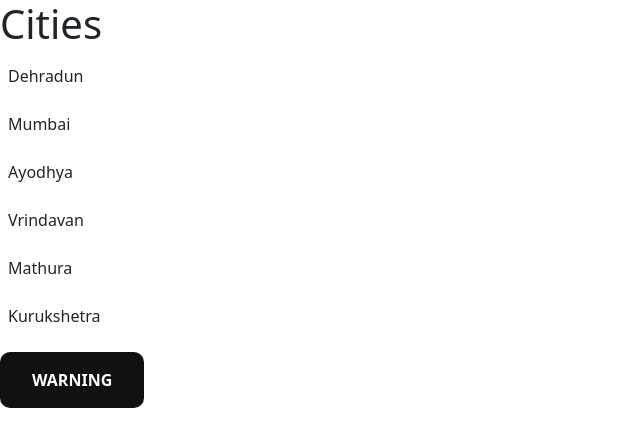
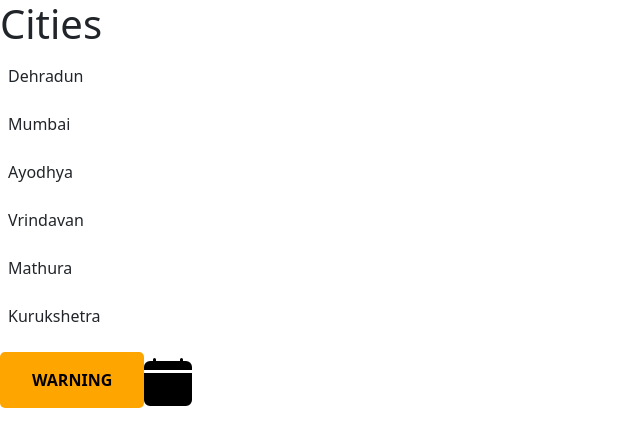
Before and after one commit to Ayroid/React-Mosh, a React (Vite) app in the folder ace/: page / in a window 1280 px wide. Shown: the top 446 px of the page, without its empty margins (0-640 px from the left). Built offline with nearby package versions, Linux system fonts and the light colour scheme; the HTML template or start-up script is replaced by a standard one.

Commit message:
Button.module.css modified

```diff
--- a/ace/package.json
+++ b/ace/package.json
@@ -13,6 +13,7 @@
     "bootstrap": "^5.3.0",
     "react": "^18.2.0",
     "react-dom": "^18.2.0",
+    "react-icons": "^4.10.1",
     "styled-components": "^6.0.5"
   },
   "devDependencies": {
--- a/ace/src/App.tsx
+++ b/ace/src/App.tsx
@@ -2,6 +2,7 @@ import { useState } from "react";
 import Alert from "./components/Alert/Alert";
 import Button from "./components/Button/Button";
 import ListGroup from "./components/ListGroup";
+import { BsFillCalendarFill } from "react-icons/bs";
 
 const App = () => {
   const btnType = "warning";
@@ -55,6 +56,10 @@ const App = () => {
       >
         {btnValue}
       </Button>
+
+      {/* Icon Component */}
+
+      <BsFillCalendarFill color="black" size="3rem" />
     </div>
   );
 };
--- a/ace/src/components/Button/Button.module.css
+++ b/ace/src/components/Button/Button.module.css
@@ -1,12 +1,52 @@
-.customBtn{
-    background-color: #111111;
+.btn{
+    padding: 1rem 2rem;
+    border-radius: 5px;
     border: none;
+    font-size: 16px;
+    font-weight: 600;
+}
+
+.btnPrimary{
+    background-color: blue;
     color: white;
-    padding: 16px 32px;
-    text-align: center;
-    border-radius: 10px;
-    text-decoration: none;
-    display: inline-block;
-    font-size: 16px;
-    font-weight: bold;
 }
+
+.btnPrimary:hover{
+    background-color: darkblue;
+}
+
+.btnSecondary{
+    background-color: grey;
+    color: white;
+}
+
+.btnSecondary:hover{
+    background-color: darkgrey;
+}
+
+.btnDanger{
+    background-color: red;
+    color: white;
+}
+
+.btnDanger:hover{
+    background-color: darkred;
+}
+
+.btnSuccess{
+    background-color: green;
+    color: white;
+}
+
+.btnSuccess:hover{
+    background-color: darkgreen;
+}
+
+.btnWarning{
+    background-color: orange;
+    color: black;
+}
+
+.btnWarning:hover{
+    background-color: darkorange;
+}
--- a/ace/src/components/Button/Button.tsx
+++ b/ace/src/components/Button/Button.tsx
@@ -7,7 +7,7 @@ interface Props {
 }
 
 const Button = ({children, onClick }: Props) => {
-  const classes = styles.customBtn;
+  const classes = [styles.btn, styles.btnWarning].join(" ");
   return (
     <button onClick={onClick} type="button" className={classes}>
       {children}
```
Also changed, not shown: 1 other file (tests, documents, lock files or other folders).
